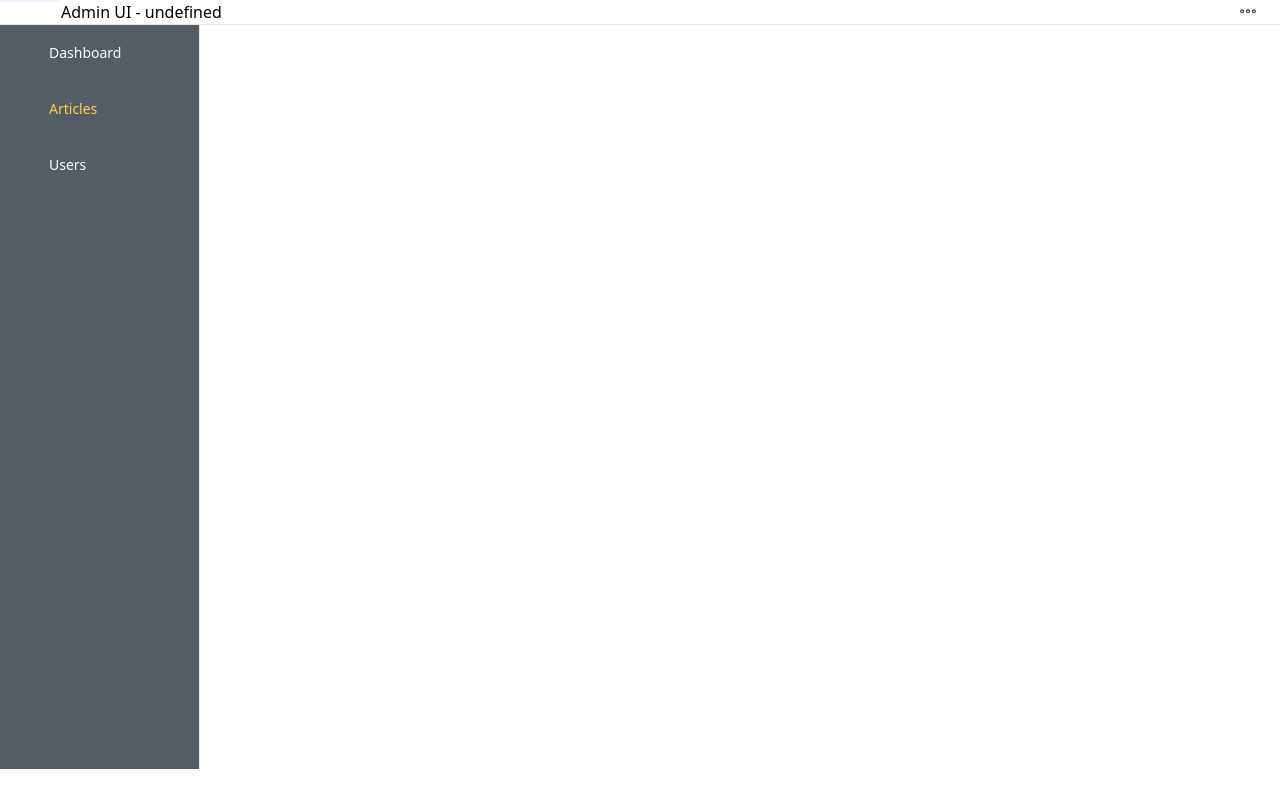
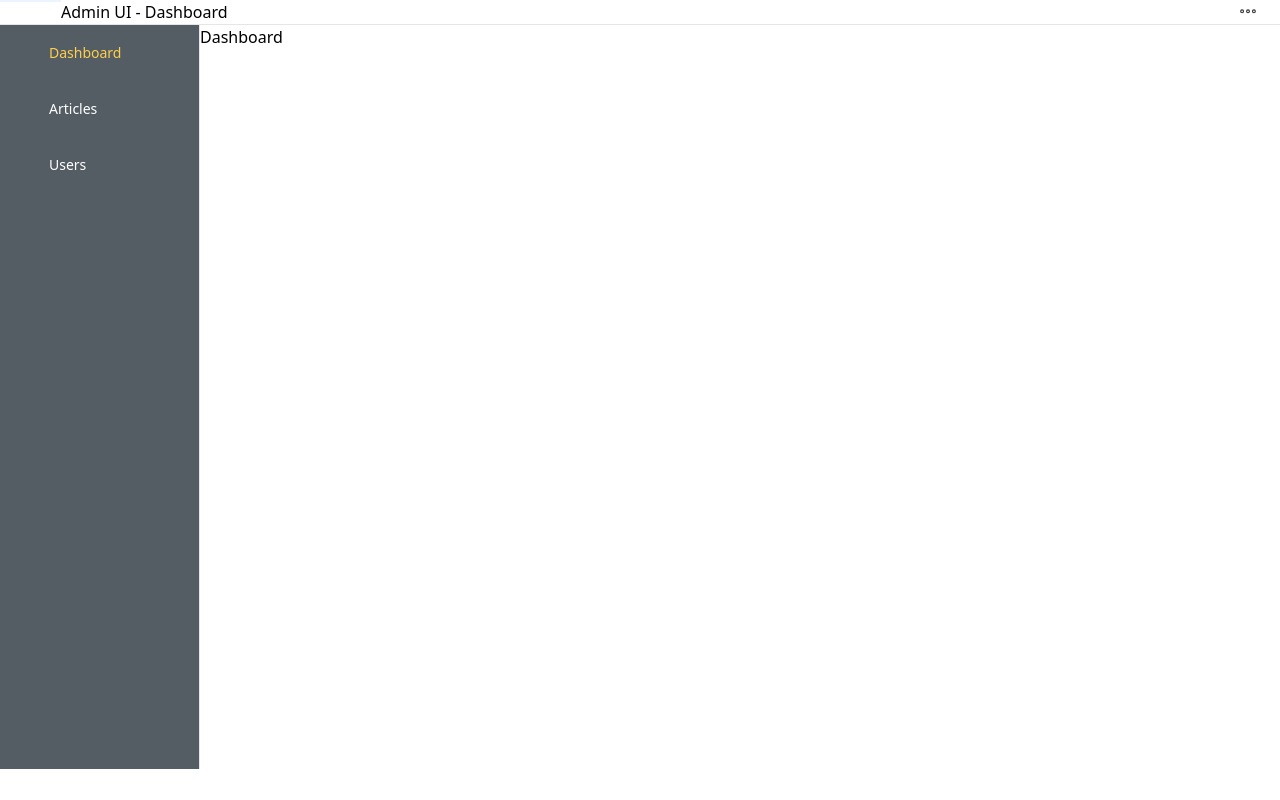
Before and after one commit to NaoyaMiyagawa/vite-sample-admin, a Vue app: page /dashboard in a window 1280 px wide. Built offline with nearby package versions, Linux system fonts and the light colour scheme.

Commit message:
feat(sidebar): add page moving by click menu

```diff
--- a/package.json
+++ b/package.json
@@ -5,8 +5,8 @@
     "dev": "vite",
     "build": "vue-tsc --noEmit && vite build",
     "serve": "vite preview",
-    "test": "jest --silent",
-    "test:watch": "jest --silent --watch"
+    "test": "jest",
+    "test:watch": "jest --watch"
   },
   "lint-staged": {
     "*.{ts,vue}": "eslint --fix",
--- a/src/components/SideBar.vue
+++ b/src/components/SideBar.vue
@@ -9,25 +9,26 @@ defineProps({
   <el-menu
     id="app-side-bar"
     :collapse="isCollapsed"
-    default-active="2"
+    default-active="1"
     background-color="#545c64"
     text-color="#fff"
     active-text-color="#ffd04b"
+    :router="true"
   >
     <!-- Dashboard -->
-    <el-menu-item index="1">
+    <el-menu-item index="1" :route="{ name: 'Dashboard' }" test-id="dashboard">
       <i class="el-icon-data-analysis"></i>
       <span>Dashboard</span>
     </el-menu-item>
 
     <!-- Articles -->
-    <el-menu-item index="2">
+    <el-menu-item index="2" :route="{ name: 'Articles' }" test-id="articles">
       <i class="el-icon-notebook-2"></i>
       <span>Articles</span>
     </el-menu-item>
 
     <!-- Users -->
-    <el-menu-item index="3">
+    <el-menu-item index="3" :route="{ name: 'Users' }">
       <i class="el-icon-user"></i>
       <span>Users</span>
     </el-menu-item>
@@ -36,6 +37,7 @@ defineProps({
 
 <style lang="scss" scoped>
 $nav-bar-height: 56px;
+
 #app-side-bar {
   height: calc(100vh - #{$nav-bar-height});
 
--- a/src/router/index.ts
+++ b/src/router/index.ts
@@ -1,11 +1,27 @@
 import { createRouter, createWebHistory } from 'vue-router';
 import Articles from '@views/Articles.vue';
+import Dashboard from '@views/Dashboard.vue';
+import Users from '@views/Users.vue';
 
 const routes = [
   {
     path: '/',
+    redirect: { name: 'Dashboard' },
+  },
+  {
+    path: '/dashboard',
+    name: 'Dashboard',
+    component: Dashboard,
+  },
+  {
+    path: '/articles',
     name: 'Articles',
     component: Articles,
+  },
+  {
+    path: '/users',
+    name: 'Users',
+    component: Users,
   },
 ];
 
```
Also changed, not shown: 2 other files (tests, documents, lock files or other folders).
